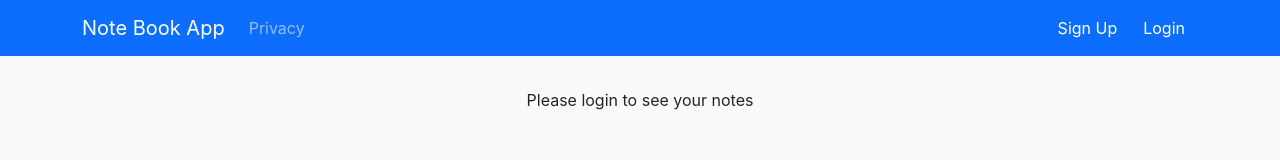
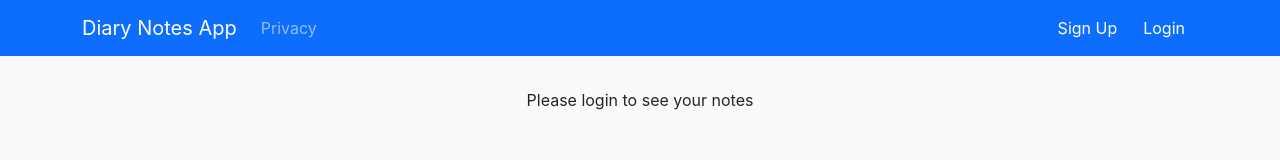
Before and after one commit to senghor/diary, a React (Create React App) app in the folder frontend/: page / in a window 1280 px wide. Shown: the top 160 px of the page. Built offline with nearby package versions, Linux system fonts and the light colour scheme; no server answers.

Commit message:
Configs for deployment

```diff
--- a/frontend/public/index.html
+++ b/frontend/public/index.html
@@ -7,7 +7,7 @@
     <meta name="theme-color" content="#000000" />
     <meta
       name="description"
-      content="Tutorial project by Coding in Flow"
+      content="Diary Notes App"
     />
     <link rel="apple-touch-icon" href="%PUBLIC_URL%/logo192.png" />
     <!--
--- a/frontend/src/components/NavBar.tsx
+++ b/frontend/src/components/NavBar.tsx
@@ -19,7 +19,7 @@ const NavBar = ({loggedInUser, onSignUpClicked, onLoginClicked, onLogoutClicked,
             <Container>
                 <Navbar.Brand as={Link} to="/">
                 <Nav>
-                    Note Book App
+                    Diary Notes App
                 </Nav>
                 </Navbar.Brand>
                 <Navbar.Toggle aria-controls="main-navbar" />
```
Also changed, not shown: package.json (added, +28 -0 lines), 1 other file (tests, documents, lock files or other folders).
